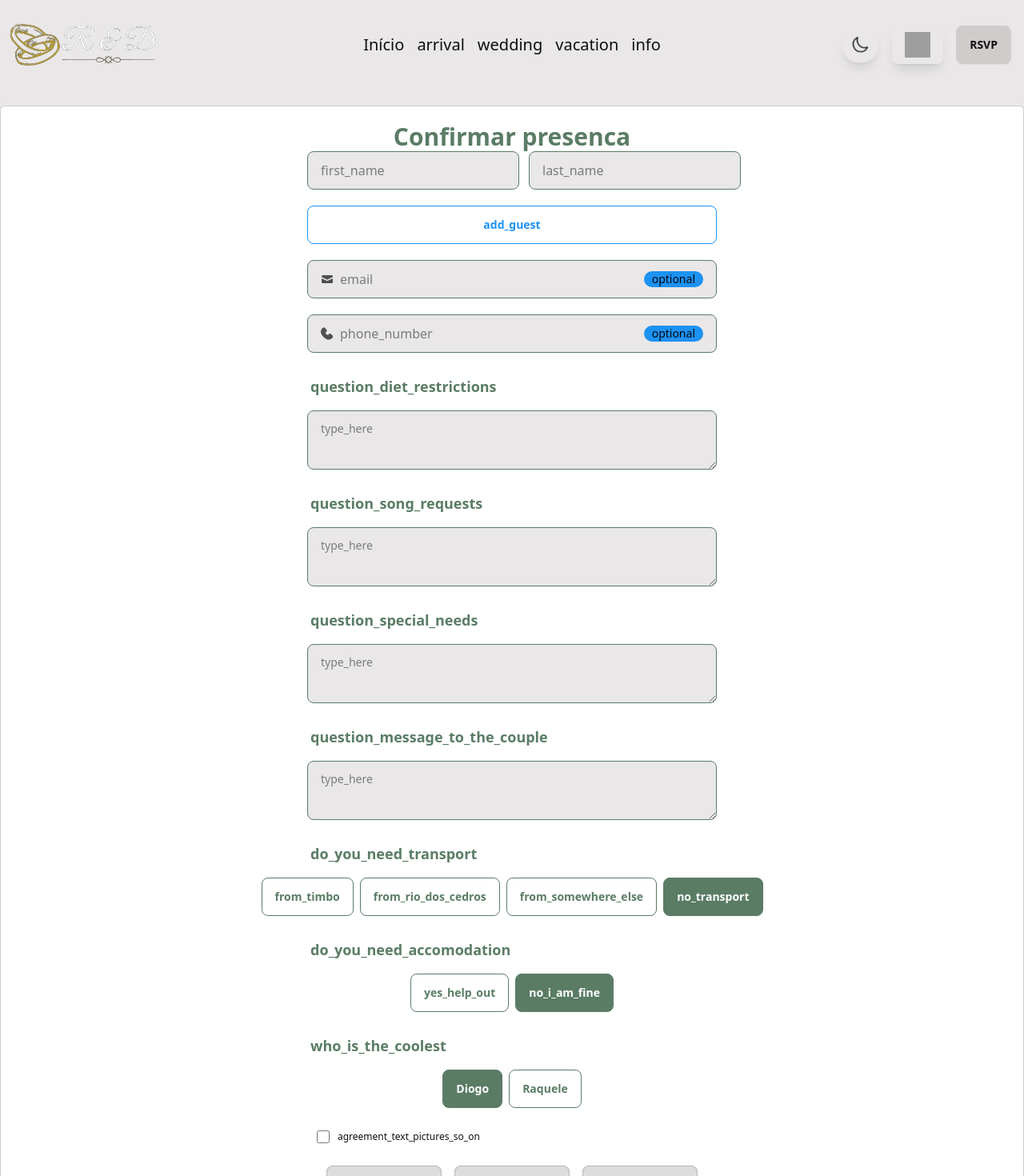
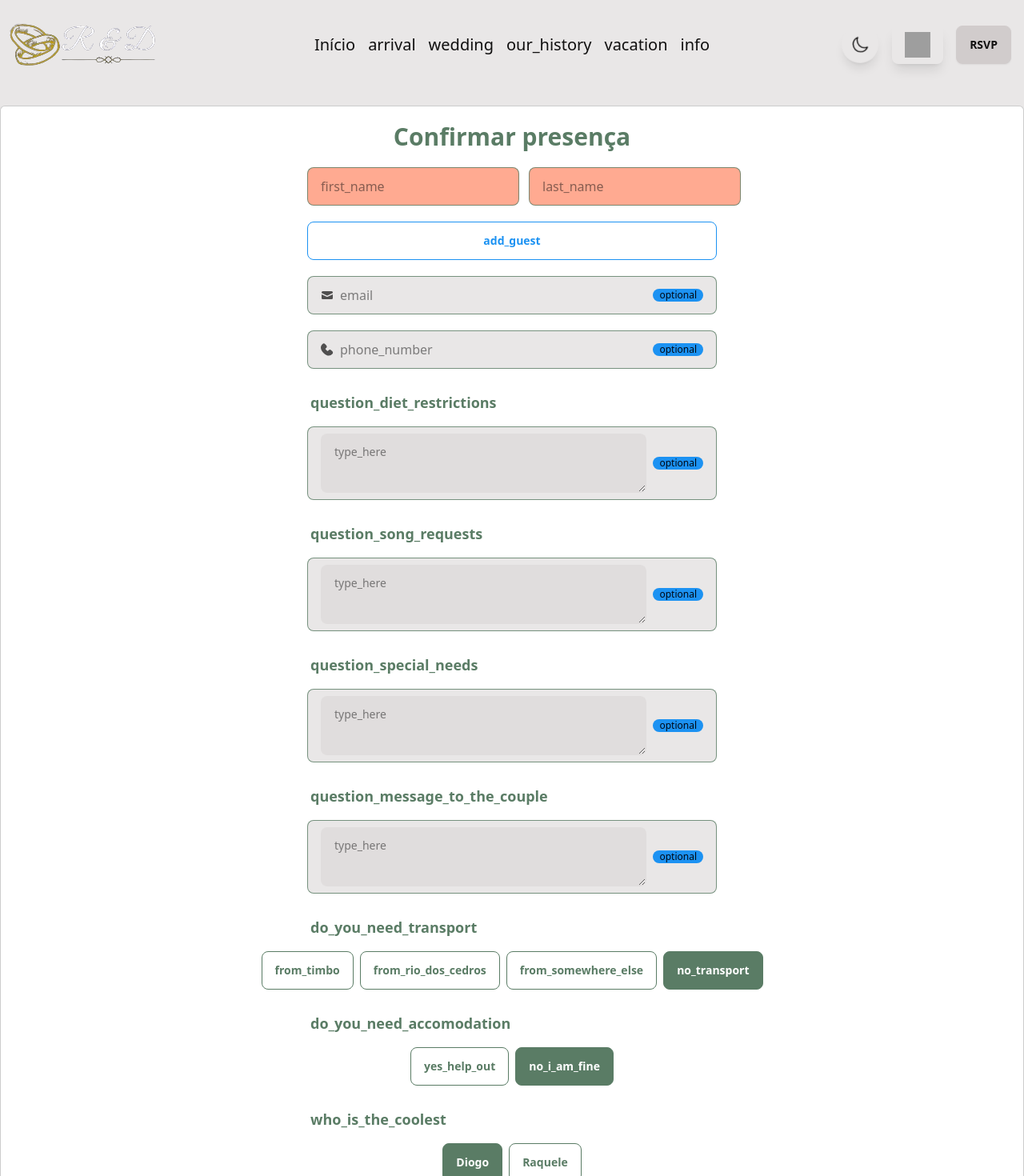
Before and after one commit to diogodemarchi/diogoeraquele, a React (Create React App) app: page /rsvp in a window 1280 px wide. Shown: the top 1470 px of the page at 80% size. Built offline with nearby package versions, Linux system fonts and the light colour scheme; grey boxes are pictures that could not be loaded; what i18next-xhr-backend would draw is missing.

Commit message:
refactor: finish tweaks on form and new hero section

```diff
--- a/src/components/Form.jsx
+++ b/src/components/Form.jsx
@@ -177,10 +177,18 @@ function Form() {
           </div>
         </div>
       </dialog>
-      <div className="mx-auto w-full max-w-lg flex flex-col gap-5">
+      <div className="mt-5 mx-auto w-full max-w-lg flex flex-col gap-5">
         <div className="flex flex-col md:flex-row gap-3">
-          <FormInput placeholder={t("first_name")} callback={setFirstName} />
-          <FormInput placeholder={t("last_name")} callback={setLastName} />
+          <FormInput
+            placeholder={t("first_name")}
+            callback={setFirstName}
+            value={firstName}
+          />
+          <FormInput
+            placeholder={t("last_name")}
+            callback={setLastName}
+            value={lastName}
+          />
         </div>
         <button className="btn btn-outline btn-info" onClick={addGuest}>
           {t("add_guest")}
@@ -228,36 +236,42 @@ function Form() {
           placeholder={t("email")}
           type="email"
           optional={true}
+          value={email}
           callback={setEmail}
         />
         <FormInput
           placeholder={t("phone_number")}
           type="tel"
           optional={true}
+          value={phone}
           callback={setPhone}
         />
         <FormInput
           placeholder={t("type_here")}
           title={t("question_diet_restrictions")}
           optional={true}
+          value={dietRestrictions}
           callback={setDietRestrictions}
         />
         <FormInput
           placeholder={t("type_here")}
           title={t("question_song_requests")}
           optional={true}
+          value={songRequests}
           callback={setSongRequests}
         />
         <FormInput
           placeholder={t("type_here")}
           title={t("question_special_needs")}
           optional={true}
+          value={specialNeeds}
           callback={setSpecialNeeds}
         />
         <FormInput
           placeholder={t("type_here")}
           title={t("question_message_to_the_couple")}
           optional={true}
+          value={message}
           callback={setMessage}
         />
         <FormOption
@@ -321,20 +335,22 @@ function Form() {
             <button>close</button>
           </form>
         </dialog>
-        <div className="flex items-center gap-1.5  justify-start pl-2">
         <div className="form-control">
-            <label className="label cursor-pointer">
+          <label
+            className={`textarea text-base-content flex items-center border-primary/80 cursor-pointer justify-start gap-2 ${!isChecked || typeof isChecked === "undefined" ? "input-error bg-error/50" : "input-success bg-success/50"}`}
+          >
             <input
               type="checkbox"
-                className="checkbox-xs checkbox-primary"
+              className="checkbox checkbox-error checked:checkbox-success flex"
               checked={isChecked}
               onChange={handleCheckbox}
             />
+            <span className="label-text block">
+              {t(
+                "agreement_text_pictures_so_on agreement_text_pictures_so_on agreement_text_pictures_so_on agreement_text_pictures_so_on agreement_text_pictures_so_on agreement_text_pictures_so_on agreement_text_pictures_so_on agreement_text_pictures_so_on",
+              )}
+            </span>
           </label>
-          </div>
-          <h3 className="flex items-center whitespace-nowrap text-xs text-base-content">
-            {t("agreement_text_pictures_so_on")}
-          </h3>
         </div>
         <div className="flex flex-col md:flex-row gap-2 md:gap-4 justify-center items-center">
           <button
@@ -361,7 +377,7 @@ function Form() {
             {t("will_not_attend")}
           </button>
         </div>
-        {!isFormFilled() && (
+        {!isFormFilled() ? (
           <div role="alert" className="alert alert-error">
             <svg
               xmlns="http://www.w3.org/2000/svg"
@@ -378,6 +394,8 @@ function Form() {
             </svg>
             <span>{t("fill_all_fields")}</span>
           </div>
+        ) : (
+          <div className="mt-12"></div>
         )}
       </div>
     </div>
--- a/src/components/FormInput.tsx
+++ b/src/components/FormInput.tsx
@@ -7,7 +7,7 @@ interface FormInputProps {
   type?: string;
   optional?: boolean;
   callback: Dispatch<SetStateAction<string>>;
-  value?: string;
+  value: string;
 }
 
 const FormInput: React.FC<FormInputProps> = ({
@@ -23,14 +23,16 @@ const FormInput: React.FC<FormInputProps> = ({
   return (
     <div>
       {title && (
-        <div className="label mb-2">
+        <div className="label mb-2 max-w-full flex-wrap">
           <span className="label-text text-lg font-semibold text-primary">
             {title}
           </span>
         </div>
       )}
       {title === "" ? (
-        <label className="input input-bordered input-primary text-base-content flex items-center gap-2 bg-base-100">
+        <label
+          className={`input input-primary text-base-content flex items-center gap-2 bg-base-100 border-primary/80 ${value === "" || typeof value === "undefined" ? !optional && "input-error bg-error/50" : "input-success bg-success/50"}`}
+        >
           {type === "email" && (
             <svg
               xmlns="http://www.w3.org/2000/svg"
@@ -53,6 +55,7 @@ const FormInput: React.FC<FormInputProps> = ({
             </svg>
           )}
           <input
+            id="mandatoryValue"
             type={type}
             placeholder={placeholder !== "" ? placeholder : t("type_here")}
             value={value}
@@ -62,18 +65,22 @@ const FormInput: React.FC<FormInputProps> = ({
             }
           />
           {optional && (
-            <span className="badge badge-info">{t("optional")}</span>
+            <span className="badge badge-info badge-sm">{t("optional")}</span>
           )}
         </label>
       ) : (
-        <label className="form-control">
+        <label className="textarea flex items-center gap-2 text-base-content bg-base-100 border-primary/80">
           <textarea
-            className="grow textarea textarea-bordered textarea-primary placeholder-base-content placeholder-opacity-50 text-base-content flex items-center gap-2 bg-base-100"
+            className="grow textarea placeholder-base-content placeholder-opacity-50 text-base-content flex gap-2 bg-base-200/40"
             placeholder={placeholder}
+            value={value}
             onChange={(event: React.ChangeEvent<HTMLTextAreaElement>) =>
               callback(event.target.value)
             }
-          ></textarea>
+          />
+          {optional && (
+            <span className="badge badge-info badge-sm">{t("optional")}</span>
+          )}
         </label>
       )}
     </div>
--- a/src/components/FormOption.tsx
+++ b/src/components/FormOption.tsx
@@ -25,9 +25,10 @@ const FormOption: React.FC<FormOptionProps> = ({
           </span>
         </div>
       )}
-      <div className="flex items-center justify-center gap-2">
+      <div className="grid grid-cols-2 md:flex-row md:flex md:items-center md:justify-center gap-2">
         {options.map((option, index) => (
-          <label key={index} className="flex-wrap items-center gap-2">
+          // <div className="flex">
+          <label key={index} className="flex-wrap items-center">
             <input
               type="radio"
               name={title}
@@ -36,10 +37,11 @@ const FormOption: React.FC<FormOptionProps> = ({
               key={option}
               checked={option === selectedValue}
               onClick={() => callback(option)}
-              className="btn btn-outline btn-primary"
+              className="btn btn-outline btn-primary btn-block flex"
               aria-label={t(option)}
             />
           </label>
+          // </div>
         ))}
       </div>
     </div>
--- a/src/components/LanguageSelector.tsx
+++ b/src/components/LanguageSelector.tsx
@@ -7,7 +7,7 @@ export const LANGUAGES = [
   { label: "Deutsch", code: "de-DE", countryCode: "de" },
 ];
 
-const LanguageSelector: React.FC = () => {
+function LanguageSelector() {
   const [dropdownOpen, setDropdownOpen] = useState(false);
   const { t, i18n } = useTranslation();
 
@@ -72,7 +72,7 @@ const LanguageSelector: React.FC = () => {
         </button>
         {dropdownOpen && (
           <ul
-            className="absolute z-[1] menu rounded-b-lg bg-base-100 rounded-btn w-16 shadow h-auto"
+            className="dropdown-content absolute z-[1] menu rounded-b-lg bg-base-100 rounded-btn w-16 shadow h-auto"
             role="menu"
           >
             {LANGUAGES.filter((item) => item.code !== i18n.language).map(
@@ -100,5 +100,5 @@ const LanguageSelector: React.FC = () => {
       </div>
     </div>
   );
-};
+}
 export default LanguageSelector;
--- a/src/components/Navbar.jsx
+++ b/src/components/Navbar.jsx
@@ -37,6 +37,15 @@ function DefaultItems({ callback }) {
           onClick={callback}
         >
           {t("wedding")}
+        </Link>
+      </li>
+      <li className="h-20">
+        <Link
+          to="/our-history"
+          className="text-base-content flex items-center p-2 h-full focus:bg-transparent"
+          onClick={callback}
+        >
+          {t("our_history")}
         </Link>
       </li>
       <li className="h-20">
@@ -138,6 +147,13 @@ function Navbar() {
             </Link>
           </li>
           <DefaultItems callback={closeDrawer} />
+          <div class="grow text-start hover:bg-transparent" />
+          <div className="grid grid-cols-2 items-center justify-center m-auto">
+            <ThemeSelector />
+            <div className="dropdown-top">
+              <LanguageSelector />
+            </div>
+          </div>
         </ul>
       </div>
     </div>
--- a/src/i18n/en/translation.json
+++ b/src/i18n/en/translation.json
@@ -1,5 +1,7 @@
 {
-    "home": "Home",
-    "products": "Products",
-    "confirm_presence": "Confirm presence"
-  }
+  "home": "Home",
+  "products": "Products",
+  "confirm_presence": "Confirm presence",
+  "home_page_text_title": "We are tying the knot",
+  "home_page_text": "On the {{wedding_date}}, Rio dos Cedros will stop, and you will be there to witness!"
+}
--- a/src/i18n/pt/translation.json
+++ b/src/i18n/pt/translation.json
@@ -1,6 +1,16 @@
 {
-    "home": "Início",
-    "products": "Produtos",
-    "rsvp": "RSVP",
-    "confirm_presence": "Confirmar presenca"
-  }
+  "home": "Início",
+  "products": "Produtos",
+  "rsvp": "RSVP",
+  "confirm_presence": "Confirmar presença",
+  "address_street": "Estrada Geral Rio Ada, S/N",
+  "address_city": "Rio dos Cedros, SC, Brasil",
+  "home_page_text_title": "Nós vamos juntar os trapinhos!",
+  "home_page_text": "No dia {{wedding_date}}, Rio dos Cedros vai parar e você estará lá para testemunhar!",
+  "click_button_to_confirm": "Clique no botão abaixo para confirmar presença",
+  "website_explanation": "Aqui no nosso site, você vai encontrar todas as informações que precisa para desfrutar do nosso casamento da melhor maneira possível. Você também pode aprender um pouco mais sobre a nossa história e como funcionará o casamento. Para quem não é da região, damos dicas de passeios e instruções de como chegar, bem como opções de acomodação e transporte. Não deixe de explorar o site para tirar as suas dúvidas. Caso tenha alguma dúvida, sugestão ou comentário, escreva no processo de confirmação ou entre em contato conosco diretamente. Esperamos você lá!",
+  "days": "dias",
+  "hours": "horas",
+  "min": "min",
+  "sec": "seg"
+}
--- a/tailwind.config.js
+++ b/tailwind.config.js
@@ -6,6 +6,7 @@ module.exports = {
       backgroundImage: {
         "product-image": "url('/public/images/img-1.jpg')",
         paris: "url('/public/images/paris.jpg')",
+        "paris-small": "url('/public/images/paris-small.jpg')",
       },
       fontFamily: {
         fancy: ["Great Vibes", "sans-serif"],
```
Also changed, not shown: src/components/Countdown.jsx (+8 -5 lines), src/components/HeroSection.jsx (+22 -9 lines), tsconfig.json (+2 -8 lines), public/images/paris-small.jpg (added). Lines whose indentation alone changed are shown as unchanged.
